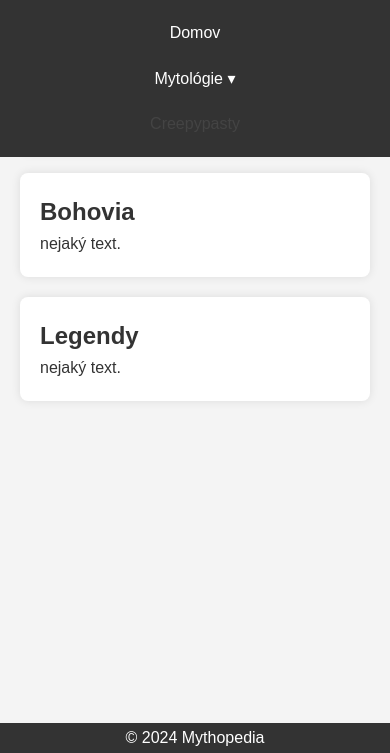
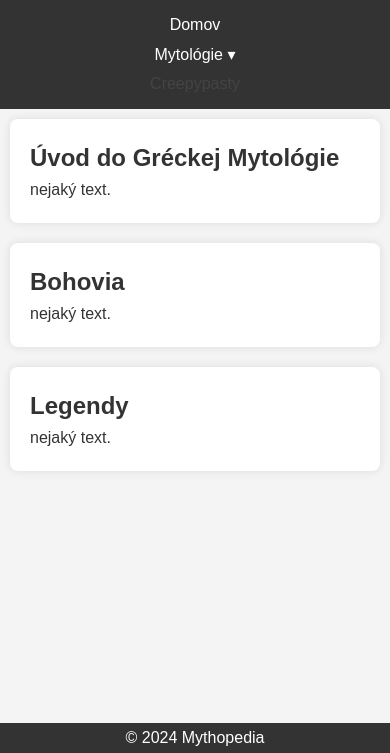
Before and after one commit to Adamicina-stud/MyWebSem, a website built with webpack: page page1.html in a window 390 px wide. Shown: the part 91-844 px from the top of the page. Built offline with nearby package versions, Linux system fonts and the light colour scheme.

Commit message:
fix polohy main v manšej šírke

```diff
--- a/css/style.css
+++ b/css/style.css
@@ -1,11 +1,9 @@
-/* Reset some default browser styles */
 * {
   margin: 0;
   padding: 0;
   box-sizing: border-box;
 }
 
-/* General body styling */
 body {
   font-family: Arial, sans-serif;
   line-height: 1.6;
@@ -15,7 +13,6 @@ body {
   color: #333;
 }
 
-/* Header styles */
 header {
   position: fixed;
   top: 0;
@@ -25,16 +22,6 @@ header {
   padding: 0;
   text-align: center;
 }
-
-/*.header-top {
-  background-image: url('img/ceiling-fresco-Aurora-Guido-Reni-Casino-Rospigliosi.jpg');
-  background-size: cover;
-  background-color: #f1f1f1;
-  padding: 20px;
-  text-align: center;
-  margin-bottom: 10px;
-}
-*/
 
 .header-top {
   background-image: url('../img/ceiling-fresco-Aurora-Guido-Reni-Casino-Rospigliosi.webp');
@@ -129,7 +116,6 @@ nav ul li a:hover {
   cursor: default; /* Ukazovateľ ruky sa nezobrazí */
 }
 
-/* Main content area */
 main {
   padding: 15px;
   max-width: 1200px;
@@ -174,11 +160,18 @@ footer {
   }
 
   nav ul li {
-    margin: 10px 0;
+    margin: 2px 0;
   }
 
   main {
-    margin: 10px;
     padding: 10px;
   }
+
+  body.index main {
+      margin-top: 225px;
+  }
+
+  body.myth main {
+    margin-top: 200px;
+  }
 }
```
